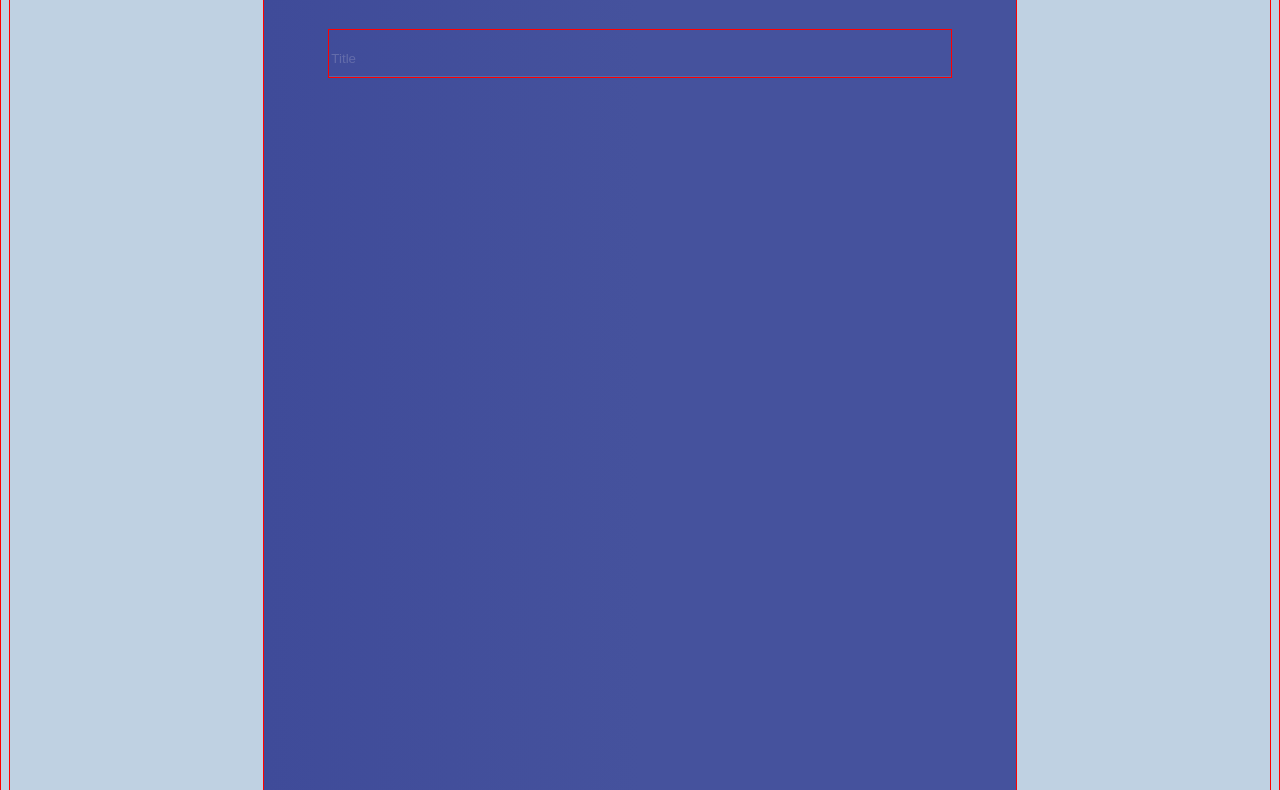
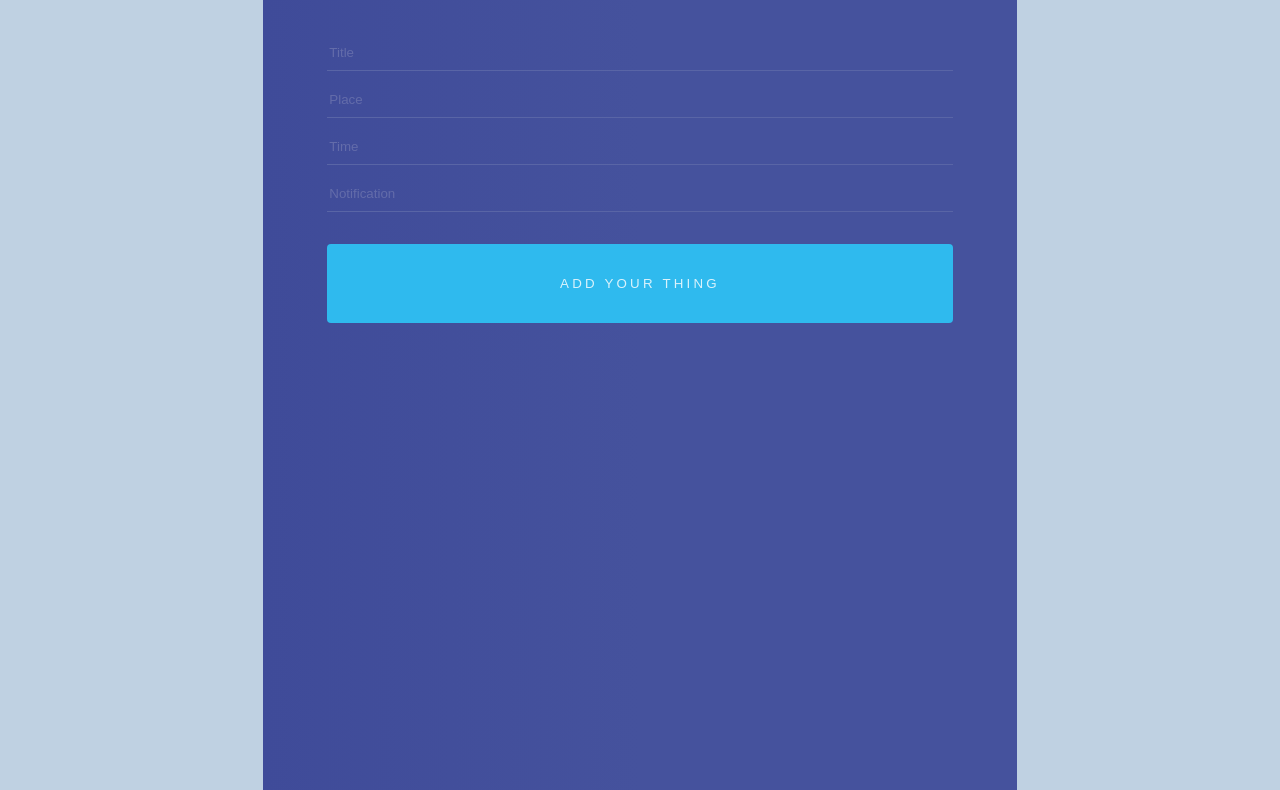
Before and after one commit to Re9iNee/CodingWithReza, a plain HTML site: page 1/index.html in a window 1280 px wide. Shown: the part 247-1037 px from the top of the page. Drawn offline with Linux system fonts and the light colour scheme.

Commit message:
submit btn

```diff
--- a/1/index.html
+++ b/1/index.html
@@ -25,7 +25,16 @@
                 <!-- TODO -->
                 <!-- <select name="" id=""></select> -->
 
-                <input type="text" name="" placeholder="Title" />
+                <input type="text" name="title" placeholder="Title" />
+                <input type="text" name="place" placeholder="Place" />
+                <input type="text" name="time" placeholder="Time" />
+                <input
+                    type="text"
+                    name="notification"
+                    placeholder="Notification"
+                />
+
+                <button type="submit">ADD YOUR THING</button>
             </form>
         </div>
     </body>
--- a/1/style.css
+++ b/1/style.css
@@ -3,7 +3,7 @@
 *::after {
     box-sizing: border-box;
 
-    border: 1px solid red;
+    /* border: 1px solid red; */
 }
 
 @font-face {
@@ -80,3 +80,15 @@ input[type="text"] {
 input[type="text"]::placeholder {
     color: #636caa;
 }
+/* Submit Button */
+button[type="submit"] {
+    margin-top: 2rem;
+    color: #daf2fb;
+
+    letter-spacing: 0.2rem;
+    width: 100%;
+    border: none;
+    padding: 2rem;
+    background-color: #2fbaee;
+    border-radius: 4px;
+}
```
